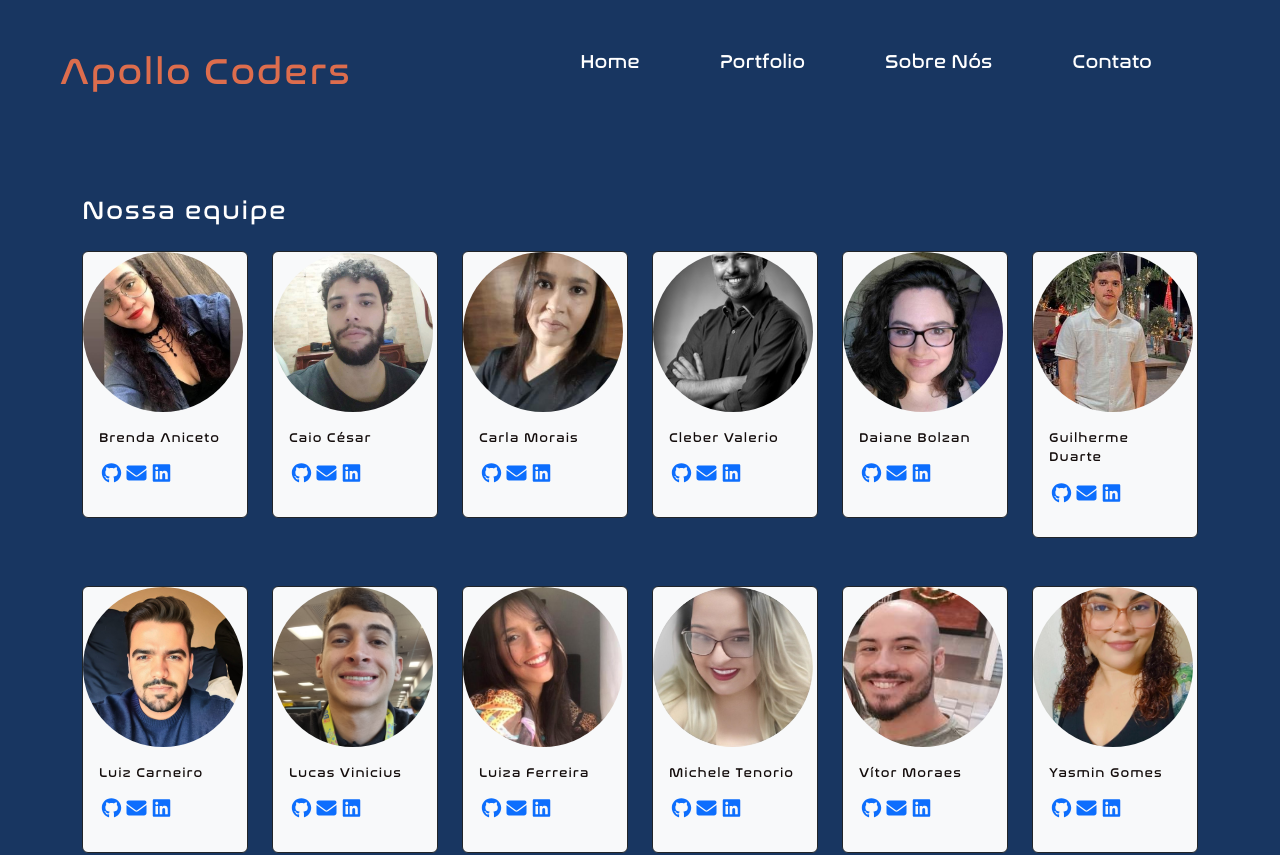
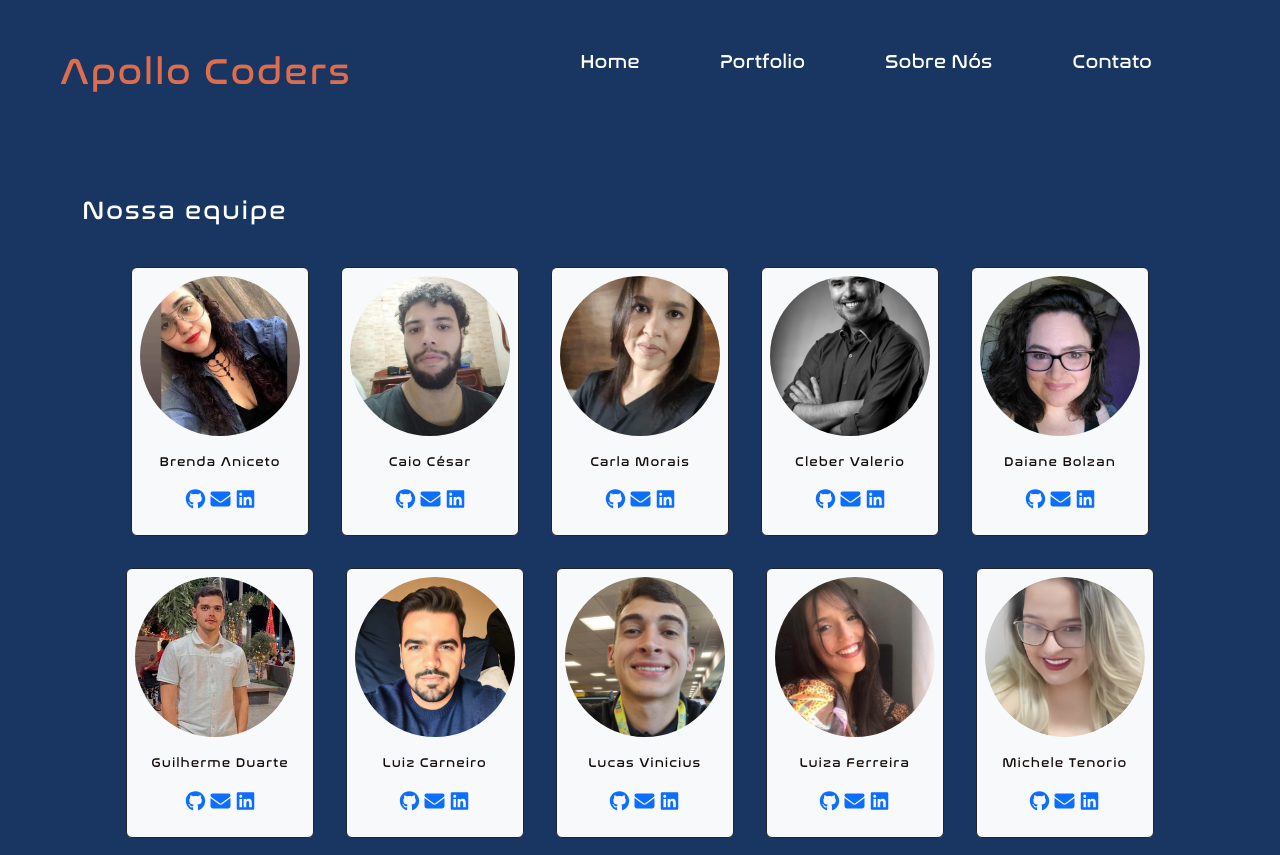
Before and after one commit to Apollo-Coders/landing-Page, an Angular app: page /about in a window 1280 px wide. Shown: the top 855 px of the page. Built offline with nearby package versions, Linux system fonts and the light colour scheme.

Commit message:
modificacao dos cards do about us

```diff
--- a/src/app/components/about-us/about-us.component.html
+++ b/src/app/components/about-us/about-us.component.html
@@ -3,9 +3,9 @@
   <app-header/>
   <div class="container fluid">
     <h2 class="mb-4">Nossa equipe</h2>
-    <div class="row">
-      <div class="col-md-2 col-sm-6" *ngFor="let member of team">
-        <div class="card text-bg-light mb-5 border-dark">
+    <div class="d-flex flex-wrap justify-content-center align-items-center">
+      <div class="m-3" *ngFor="let member of team">
+        <div class="p-2 card text-bg-light border-dark">
           <img
             src="{{ member.image_src }}"
             class="card-img-top rounded-circle object-fit-cover"
@@ -13,19 +13,21 @@
             alt="Imagem de {{ member.nome }}"
           />
           <div class="card-body">
-            <p class="card-text">{{ member.nome }}</p>
+            <p class="card-text text-center">{{ member.nome }}</p>
+            <div class="contact-links d-flex justify-content-center">
               <a href="{{ member.url_github }}" target="_blank"
-              ><i class="fab fa-github fa-lg fa-fw mb-3" aria-hidden="true"></i
+                ><i class="fab fa-github fa-lg fa-fw" aria-hidden="true"></i
               ></a>
               <a href="mailto:{{ member.email }}" target="_blank"
-              ><i class="fa fa-envelope fa-lg fa-fw mb-3" aria-hidden="true"></i
+                ><i class="fa fa-envelope fa-lg fa-fw" aria-hidden="true"></i
               ></a>
               <a href="{{ member.url_linkedin }}" target="_blank"
                 ><i
-                class="fab fa-linkedin fa-lg fa-fw mb-3"
+                  class="fab fa-linkedin fa-lg fa-fw"
                   aria-hidden="true"
                 ></i
               ></a>
+            </div>
           </div>
         </div>
       </div>
```
Lines whose indentation alone changed are shown as unchanged.
